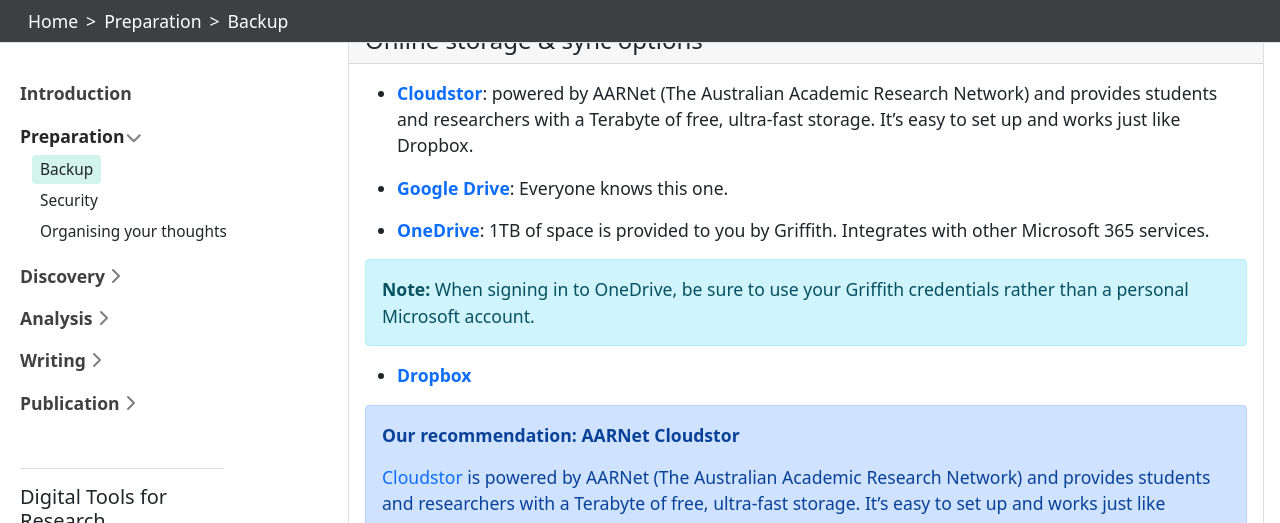
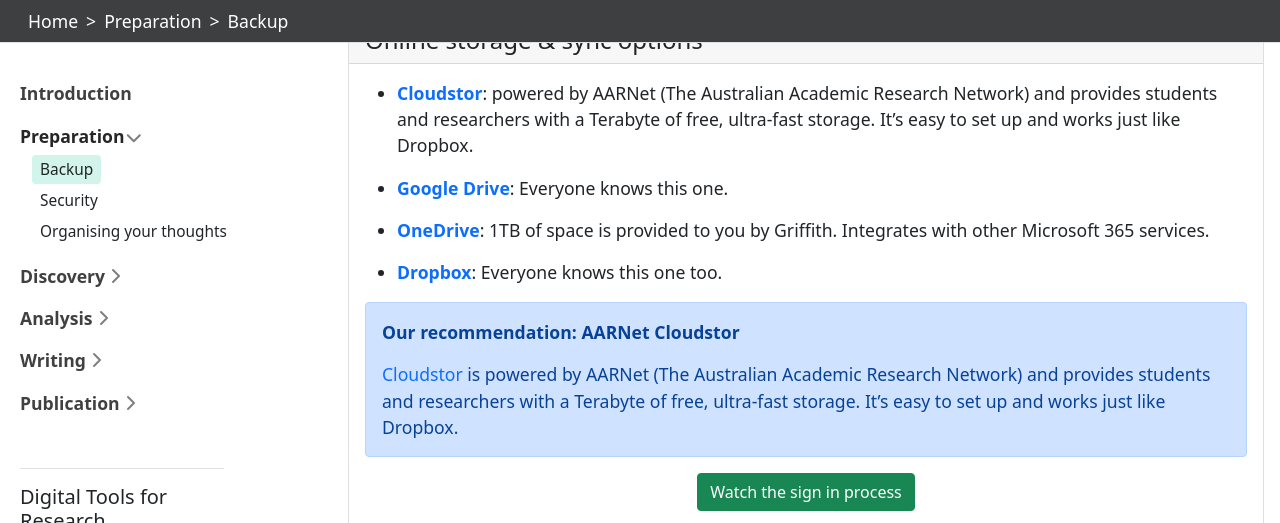
Before and after one commit to GriffithUniLibrary/digital-tools, a Jekyll site: the page built from content/prep/backup.md, in a window 1280 px wide and 900 px high, scrolled down 818 px, cut to the strip 0-523 px from the top of the window. Built offline with Jekyll 4.4.1, drawn with Linux system fonts in a browser that asks for light colours.

Commit message:
YT sign in on modal

```diff
--- a/content/prep/backup.md
+++ b/content/prep/backup.md
@@ -26,12 +26,7 @@ It's much better for reliability to entrust your data storage to a cloud provide
 
 - **[OneDrive](https://griffitheduau-my.sharepoint.com/)**: 1TB of space is provided to you by Griffith. Integrates with other Microsoft 365 services.
 
-{% capture note %}
-**Note:** When signing in to OneDrive, be sure to use your Griffith credentials rather than a personal Microsoft account.
-{% endcapture %}
-{% include alert.html text=note color="info" %}
-
-- **[Dropbox](https://www.dropbox.com/)**
+- **[Dropbox](https://www.dropbox.com/)**: Everyone knows this one too.
 
 {% capture cloudstor %}
 **Our recommendation: AARNet Cloudstor**
@@ -40,6 +35,12 @@ It's much better for reliability to entrust your data storage to a cloud provide
 {% endcapture %}
 
 {% include alert.html text=cloudstor color="primary" %}
+
+{% capture ytsignin %}
+{% include video-embed.html youtubeid="mGaqxrrxfgA" caption="Signing in to Cloustor" %}
+{% endcapture %}
+
+{% include modal.html button="Watch the sign in process" color="success" title="Signing in to Cloudstor" text=ytsignin %}
 
 {% include video-embed.html youtubeid="mGaqxrrxfgA" caption="Signing in to Cloustor" %}
 
```
Also changed, not shown: content/intro.md (+1 -1 lines).
